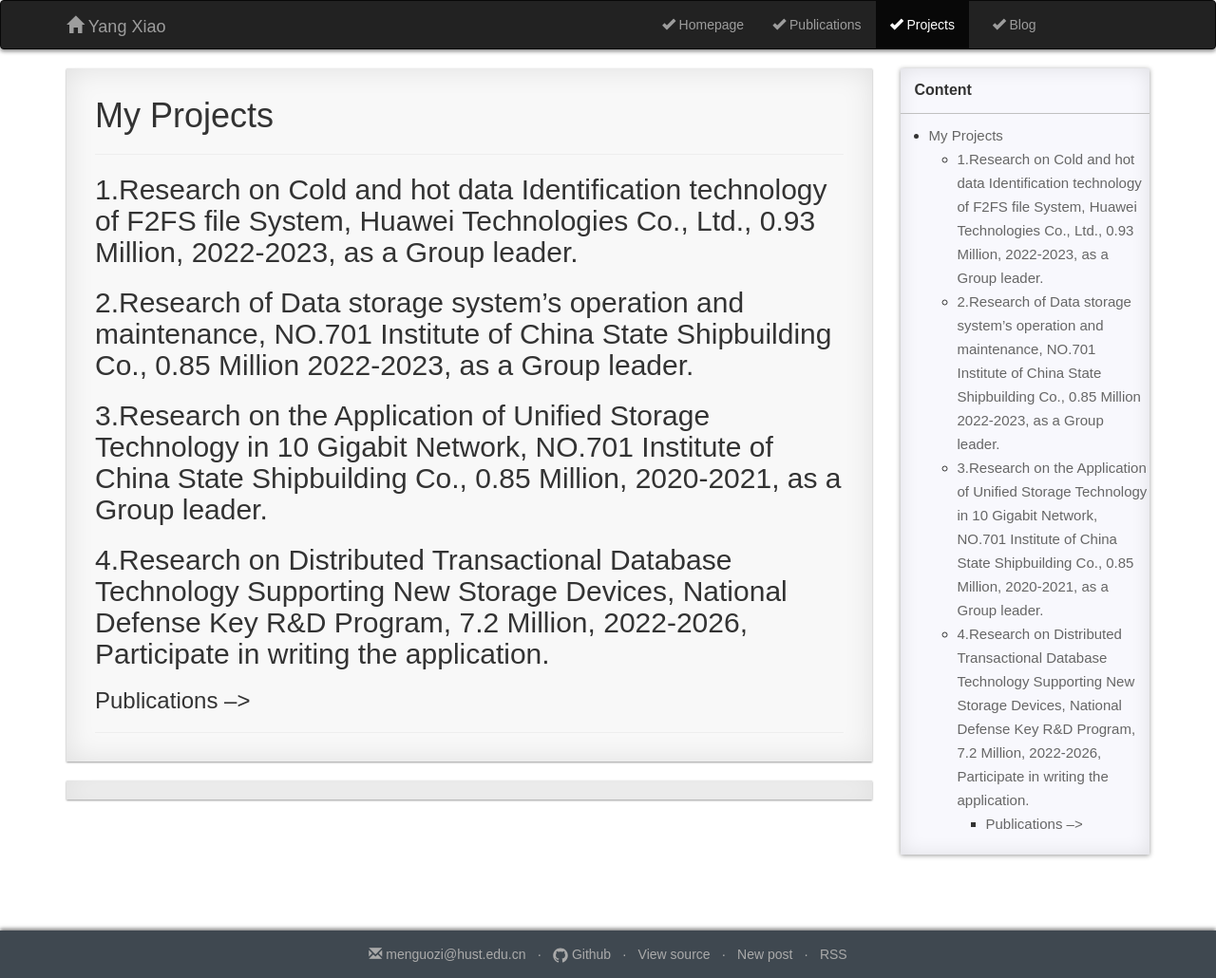
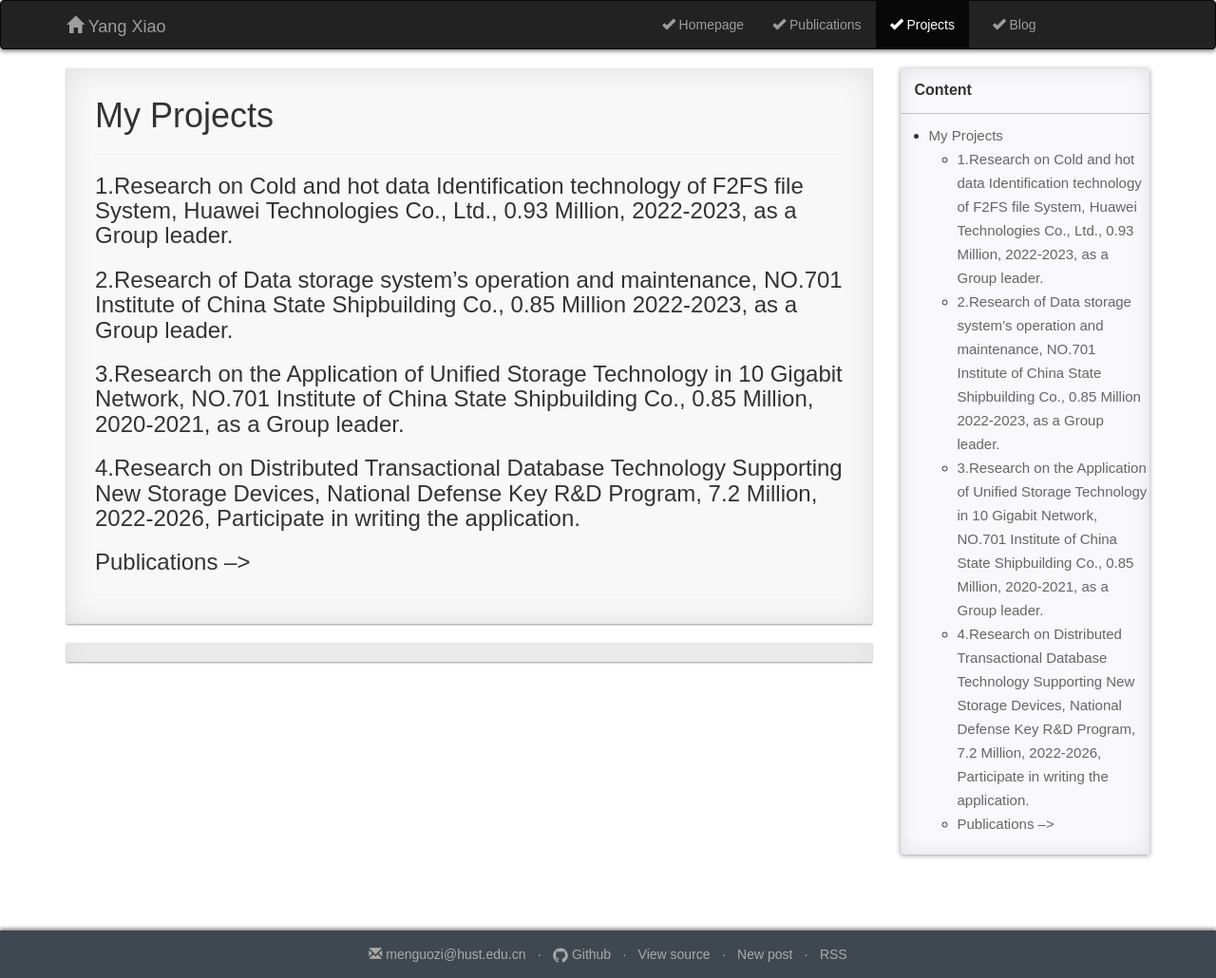
Before and after one commit to Menguozi/Menguozi.github.io, a Jekyll site: the page built from pages/3_project.md, in a window 1280 px wide. Shown: the whole page at 95% size. Built offline with Jekyll 4.4.1, drawn with Linux system fonts in a browser that asks for light colours; comment, search, counter and statistics services are not loaded.

Commit message:
Adjust font size.

```diff
--- a/pages/3_project.md
+++ b/pages/3_project.md
@@ -11,13 +11,13 @@ permalink: /project/
 # My Projects
 ---
 
-## 1.Research on Cold and hot data Identification technology of F2FS file System, Huawei Technologies Co., Ltd., 0.93 Million, 2022-2023, as a Group leader.
+### 1.Research on Cold and hot data Identification technology of F2FS file System, Huawei Technologies Co., Ltd., 0.93 Million, 2022-2023, as a Group leader.
 
-## 2.Research of Data storage system’s operation and maintenance, NO.701 Institute of China State Shipbuilding Co., 0.85 Million 2022-2023, as a Group leader.
+### 2.Research of Data storage system’s operation and maintenance, NO.701 Institute of China State Shipbuilding Co., 0.85 Million 2022-2023, as a Group leader.
 
-## 3.Research on the Application of Unified Storage Technology in 10 Gigabit Network, NO.701 Institute of China State Shipbuilding Co., 0.85 Million, 2020-2021, as a Group leader.
+### 3.Research on the Application of Unified Storage Technology in 10 Gigabit Network, NO.701 Institute of China State Shipbuilding Co., 0.85 Million, 2020-2021, as a Group leader.
 
-## 4.Research on Distributed Transactional Database Technology Supporting New Storage Devices, National Defense Key R&D Program, 7.2 Million, 2022-2026, Participate in writing the application.
+### 4.Research on Distributed Transactional Database Technology Supporting New Storage Devices, National Defense Key R&D Program, 7.2 Million, 2022-2026, Participate in writing the application.
 
 <!-- >## 1. Reduce log-structure write amplification
 
```
Also changed, not shown: pages/1_homepage.md (+1 -1 lines).
